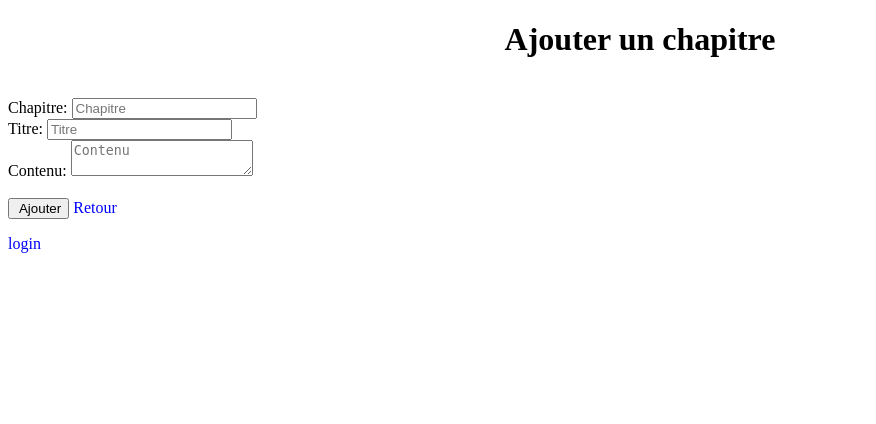
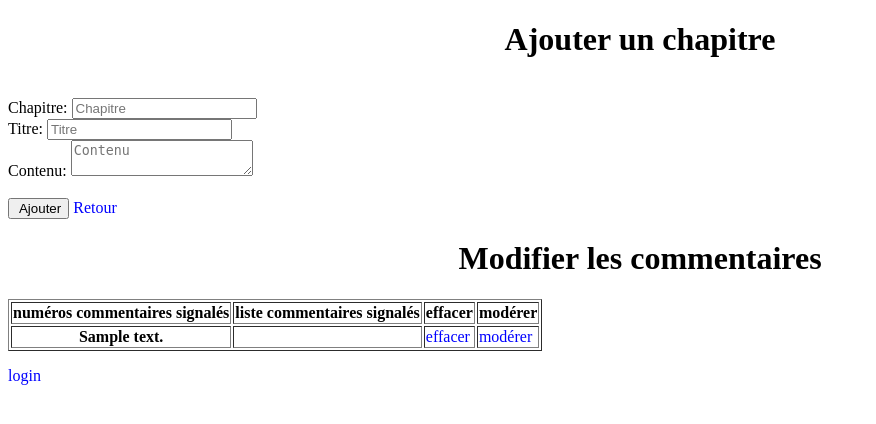
Before and after one commit to Seiryuu26/unbilletpourlalaska, a PHP site: template view/frontend/addPostView.php in a window 1280 px wide. Shown: the top 424 px of the page, without its empty margins (0-876 px from the left). Run offline with PHP 8.4, Linux system fonts and the light colour scheme; the template is opened without the code that fills it: most values are stand-ins (such as "Sample title", 1, 10 or a date in 2020).

Commit message:
rajout tableau + fonction
rajout tableau lignes 19 a 31
rajout fonction pour les commentaires signales  lignes 33 a 48

```diff
--- a/view/frontend/addPostView.php
+++ b/view/frontend/addPostView.php
@@ -16,6 +16,38 @@
             <div class="form-actions">
                 <input href="" type="submit" class="btn btn-success " value=" Ajouter"><a class="btn btn-primary" href="index.php?action=board"><span class="glyphicon glyphicon-arrow-left"> Retour</span></a> </div>
             <p>
+                <table>
+<h1><strong>Modifier les commentaires </strong></h1>
+
+<table BORDER="1">
+<tr>
+<th>num&eacute;ros commentaires signal&eacute;s</th>
+
+<th>liste commentaires signal&eacute;s</th>
+
+<th>effacer</th>
+
+<th>mod&eacute;rer</th>
+        </tr>
+
+<?php
+         foreach($comments as $value) {
+
+             echo '
+             <tr>
+        <th>'.$value.'</th>
+
+<td></td>
+        <td><a class="btn btn-primary" href="index.php?action=erasePost&amp">effacer</a></td>
+
+<td><a class="btn btn-primary" href="index.php?action=moderateComment&amp">mod&eacute;rer</a></td>
+        </tr>
+        ';
+         }
+        ?>
+        </table>
+
+
                 <?php $error1 ?>
             </p>
         </form>
```
